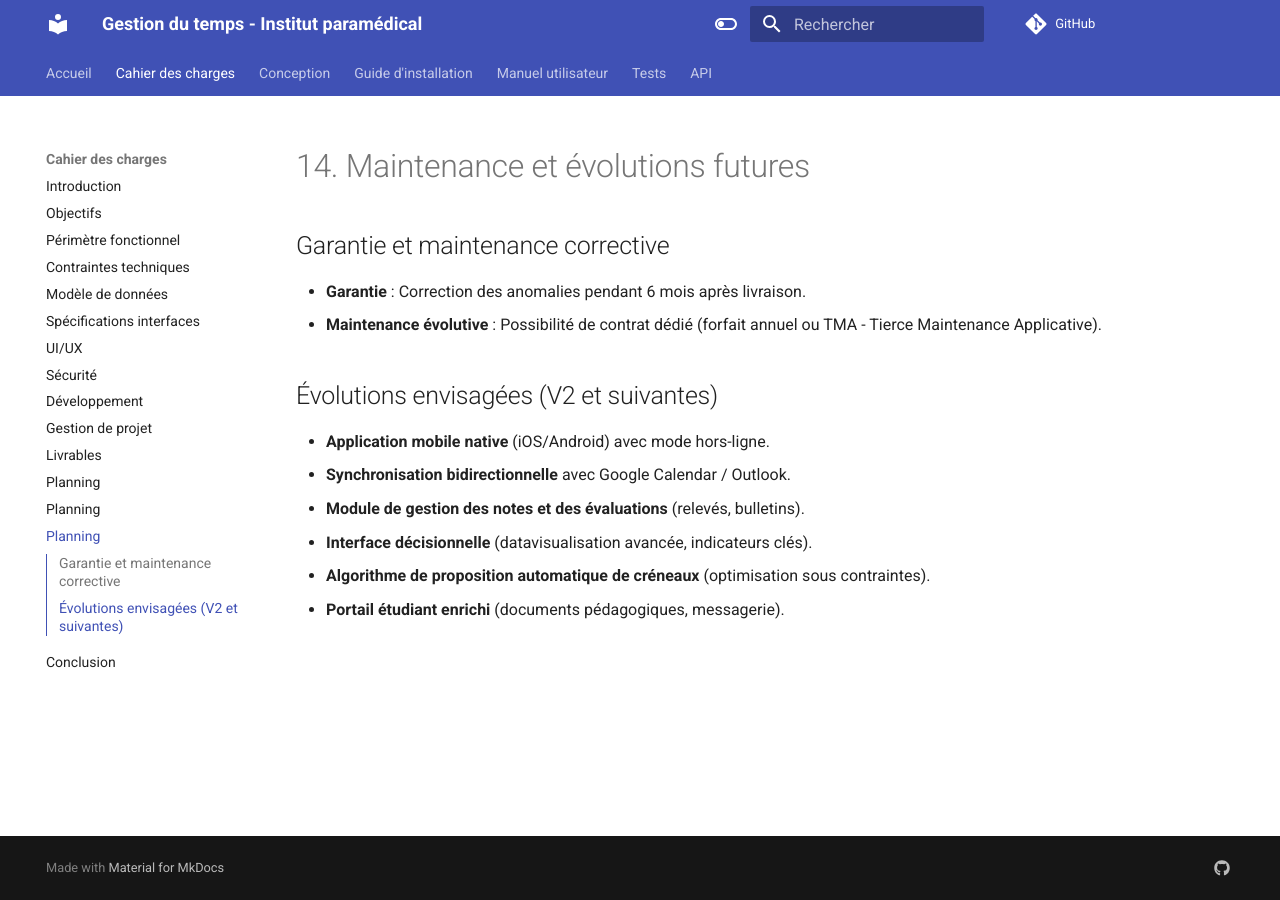
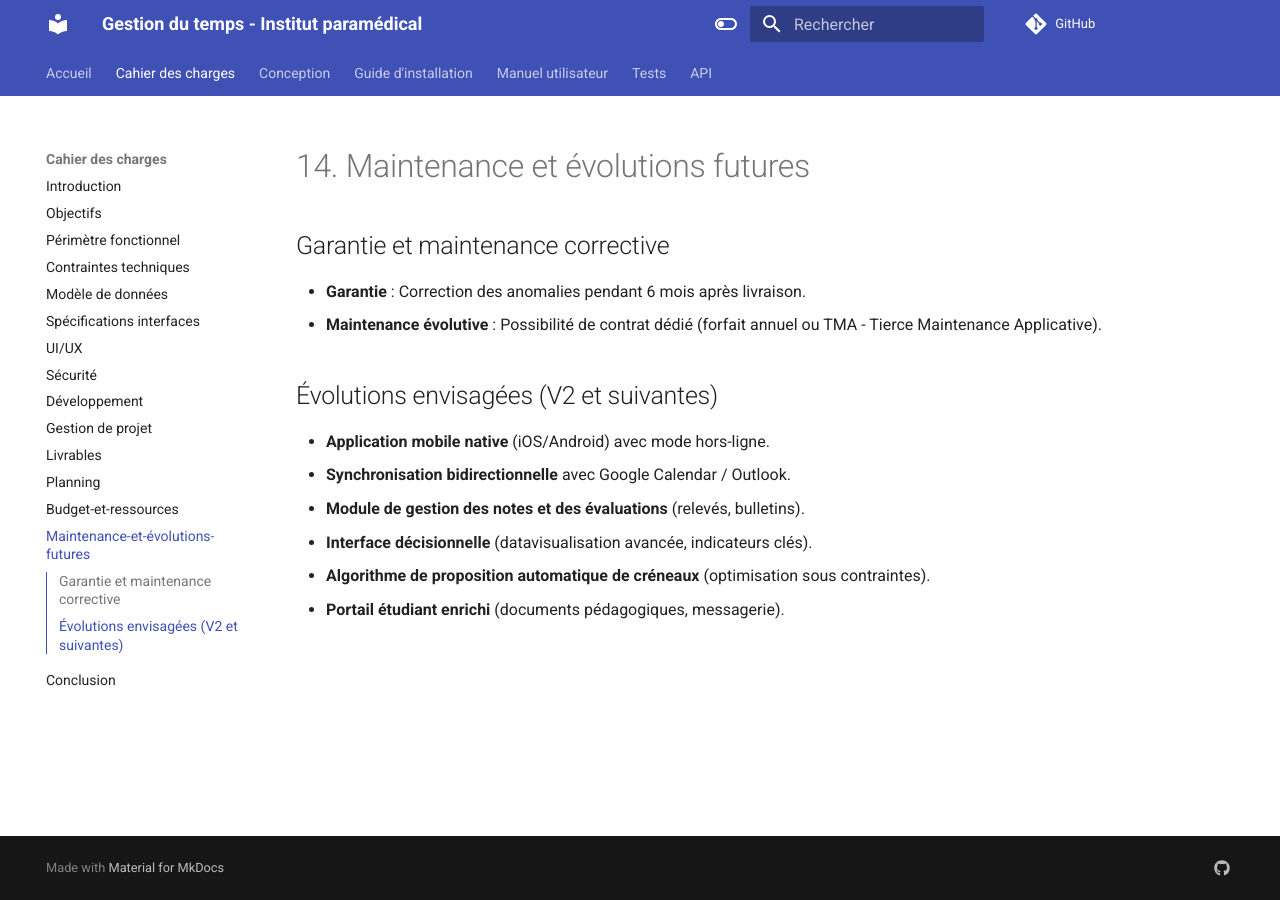
Before and after one commit to slaz851945/gestion-temps-paramedical, an MkDocs documentation site: the page built from docs/cahier-des-charges/14-Maintenance-et-évolutions-futures.md, in a window 1280 px wide. Built offline with MkDocs 1.6.1 and Material for MkDocs 9.7.7, drawn with Linux system fonts in a browser that asks for light colours; comment, search, counter and statistics services are not loaded; some of the changed lines change nothing that is shown.

Commit message:
CAHIER DE CHARGE RECTIFIE ET COMPLETE

```diff
--- a/mkdocs.yml
+++ b/mkdocs.yml
@@ -55,9 +55,9 @@ nav:
     - Gestion de projet: cahier-des-charges/10-gestion-projet.md
     - Livrables: cahier-des-charges/11-livrables.md
     - Planning: cahier-des-charges/12-planning.md
-    - Planning: cahier-des-charges/13-Budget-et-ressources.md
-    - Planning: cahier-des-charges/14-Maintenance-et-évolutions-futures.md
-    - Conclusion: cahier-des-charges/13-conclusion.md
+    - Budget-et-ressources: cahier-des-charges/13-Budget-et-ressources.md
+    - Maintenance-et-évolutions-futures: cahier-des-charges/14-Maintenance-et-évolutions-futures.md
+    - Conclusion: cahier-des-charges/15-conclusion.md
   - Conception:
     - Architecture: conception/architecture.md
     - Maquettes: conception/maquettes.md
```
